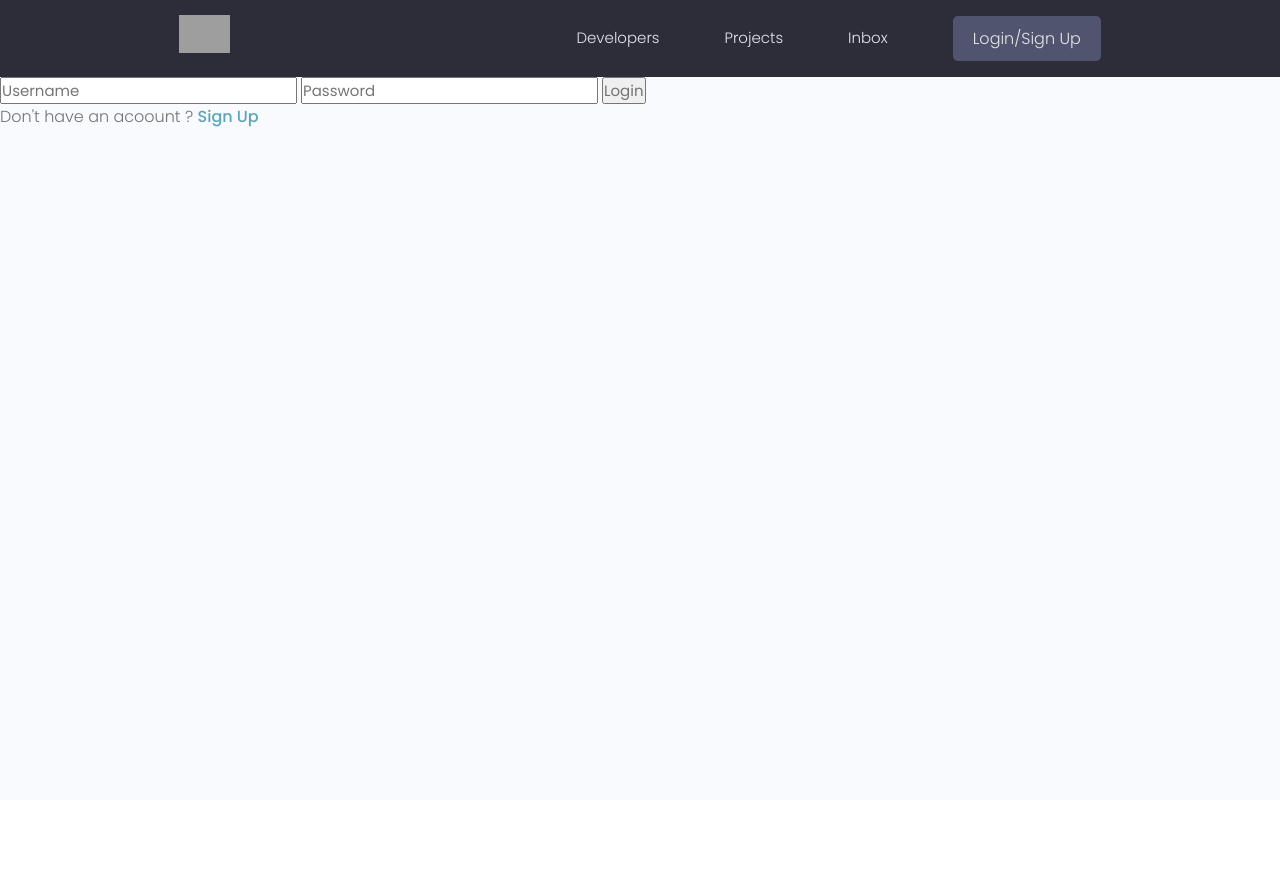
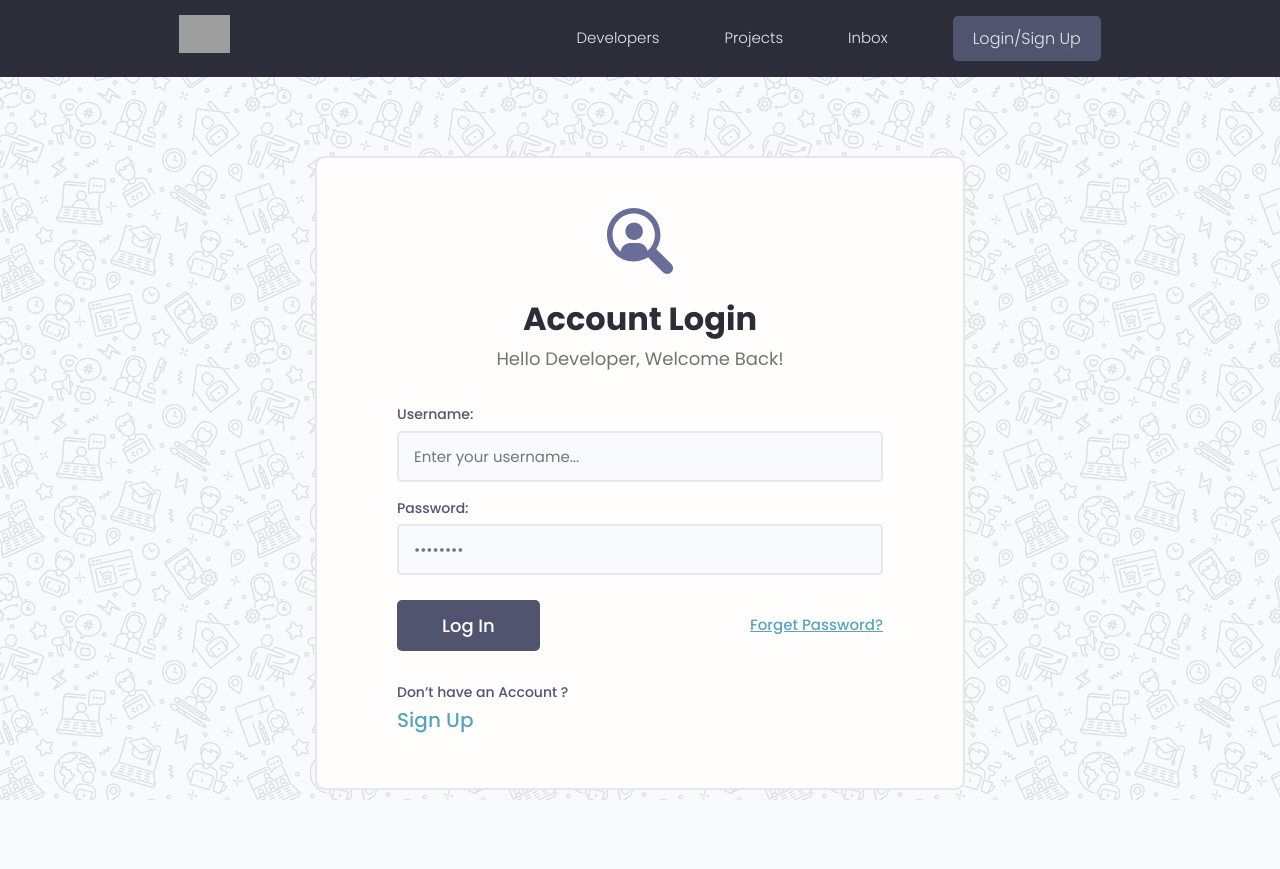
Before and after one commit to MrTypeError/DevsHub, a Django app: page /login/ in a window 1280 px wide. Before the commit the page ends 127 px from the top, so only its background shows below. Run offline with Django 4.2, Linux system fonts and the light colour scheme; some libraries are stand-ins or nearby versions; grey boxes are pictures that could not be loaded.

Commit message:
implimented the UI of the login and SignUp

```diff
--- a/users/forms.py
+++ b/users/forms.py
@@ -11,3 +11,9 @@ class CustomUserCreationForm(UserCreationForm):
             'first_name':'Name'
 
         }
+
+    def __init__(self, *args, **kwargs):
+        super(CustomUserCreationForm, self).__init__(*args, **kwargs)
+
+        for name , field in self.fields.items():
+            field.widget.attrs.update({'class': 'input'})
--- a/users/templates/users/login_register.html
+++ b/users/templates/users/login_register.html
@@ -1,25 +1,88 @@
 {% extends 'main.html' %}
-
+{% load static %}
 {% block content %}
 
 {% if page == 'register' %}
-    <h1>Register User</h1>
+    <div class="auth">
+        <div class="card">
+          <div class="auth__header text-center">
+            <a href="/">
+              <img src="{% static 'images/icon.svg' %}" alt="icon" />
+            </a>
+            <h3>Register a New Account </h3>
+            <p>Create a new developer account</p>
+          </div>
 
-    <form action="" method="post">
+          <form action="{% url 'register' %}" method="post" class="form auth__form">
+            {% csrf_token %}
+
+            {% for field in form%}
+            <!-- Input:Text -->
+            <div class="form__field">
+                <label for="formInput#text">{{field.label}}</label>
+                {{field}}
+              </div>
+            {% endfor %}
+            <div class="auth__actions">
+              <input class="btn btn--sub btn--lg" type="submit" value="Sign  In" />
+            </div>
+          </form>
+          <div class="auth__alternative">
+            <p>Already have an Account?</p>
+            <a href="login.html">Log In</a>
+          </div>
+        </div>
+      </div>
+
+{% else %}
+
+<div class="auth">
+    <div class="card">
+    <div class="auth__header text-center">
+        <a href="/">
+        <img src="{% static 'images/icon.svg' %}" alt="icon" />
+        </a>
+        <h3>Account Login</h3>
+        <p>Hello Developer, Welcome Back!</p>
+    </div>
+
+    <form action="{% url 'login' %}" method="post" class="form auth__form">
         {% csrf_token %}
-        {{form.as_p}}
-        <input type="submit" value="Register User">
-    </form>
-    <p>Already have an acoount <a href="{% url 'login' %}">Login</a></p>
-{% else %}
-<form action="{% url 'login' %}" method="post">
-    {% csrf_token %}
-    <input type="text" name="username" placeholder="Username">
-    <input type="password" name="password" placeholder="Password">
-    <button type="submit">Login</button>
+        <!-- Input:Email -->
+        <div class="form__field">
+        <label for="formInput#text">Username: </label>
+        <input
+            class="input input--text"
+            id="formInput#text"
+            type="text"
+            name="username"
+            placeholder="Enter your username..."
+        />
+        </div>
 
-    <p>Don't have an acoount ? <a href="{% url 'register' %}">Sign Up</a></p>
-</form>
+            <!-- Input:Password -->
+            <div class="form__field">
+            <label for="formInput#password">Password: </label>
+            <input
+                class="input input--password"
+                id="formInput#passowrd"
+                type="password"
+                name="password"
+                placeholder="••••••••"
+            />
+            </div>
+            <div class="auth__actions">
+            <input class="btn btn--sub btn--lg" type="submit" value="Log In" />
+            <a href="forgetpassword.html">Forget Password?</a>
+            </div>
+        </form>
+        <div class="auth__alternative">
+            <p>Don’t have an Account ?</p>
+            <a href="{% url 'register' %}">Sign Up</a>
+        </div>
+    </div>
+</div>
+
 {% endif %}
 
 {% endblock %}
```
Also changed, not shown: templates/login.html (added, +67 -0 lines), templates/signup.html (added, +89 -0 lines), 2 other files.
